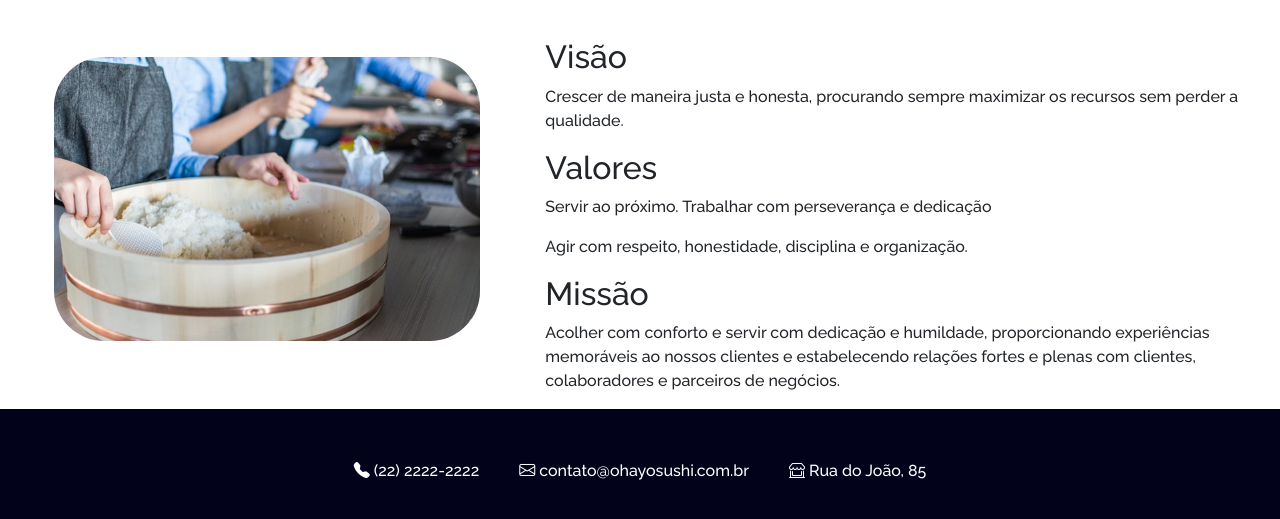
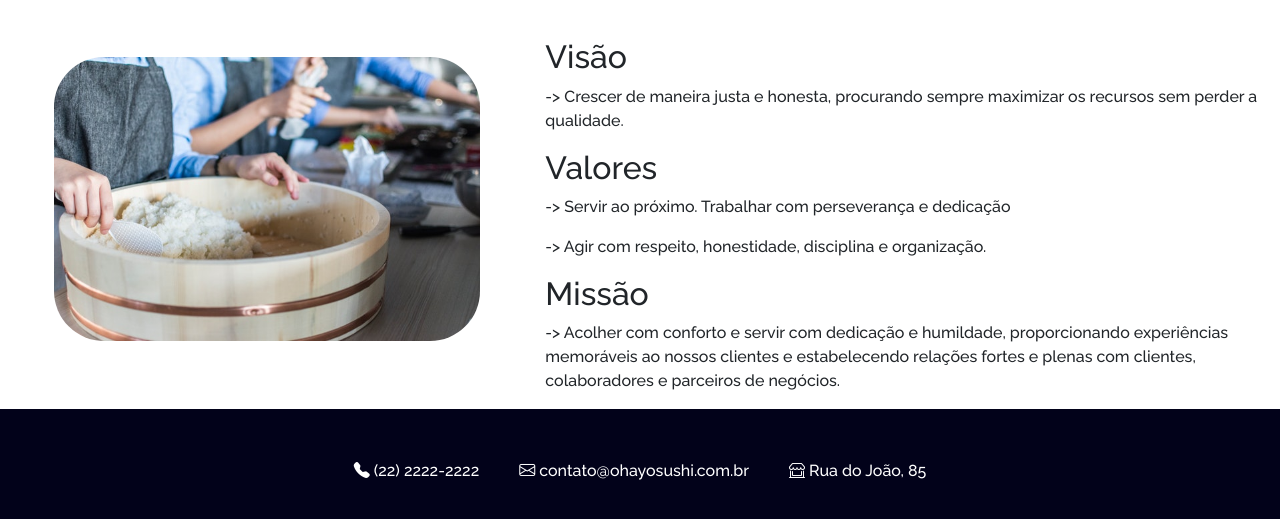
Before and after one commit to oicaua/japanese-restaurant, a website: page public/sobre.html in a window 1280 px wide. Shown: the part 531-1050 px from the top of the page. Drawn offline with nearby package versions, Linux system fonts and the light colour scheme.

```diff
--- a/public/sobre.html
+++ b/public/sobre.html
@@ -48,13 +48,13 @@
             </span>
             <div class="col-12 col-md-7 text-2">
                 <h2>Visão</h2>
-                <p>Crescer de maneira justa e honesta, procurando sempre maximizar os recursos sem perder a qualidade.
+                <p>-> Crescer de maneira justa e honesta, procurando sempre maximizar os recursos sem perder a qualidade.
                 </p>
                 <h2>Valores</h2>
-                <p>Servir ao próximo. Trabalhar com perseverança e dedicação</p>
-                <p>Agir com respeito, honestidade, disciplina e organização.</p>
+                <p>-> Servir ao próximo. Trabalhar com perseverança e dedicação</p>
+                <p>-> Agir com respeito, honestidade, disciplina e organização.</p>
                 <h2>Missão</h2>
-                <p>Acolher com conforto e servir com dedicação e humildade, proporcionando experiências memoráveis ao
+                <p>-> Acolher com conforto e servir com dedicação e humildade, proporcionando experiências memoráveis ao
                     nossos clientes e estabelecendo relações fortes e plenas com clientes, colaboradores e parceiros de
                     negócios.</p>
             </div>
```
Also changed, not shown: 1 other file.
